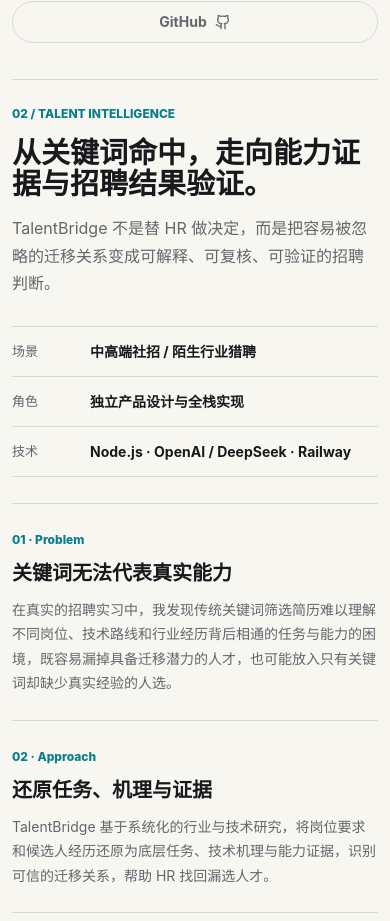
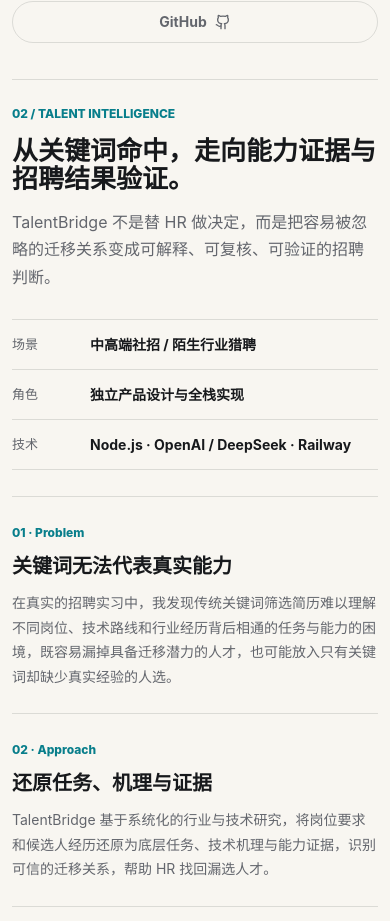
Before and after one commit to afterDDL/personal-website, a React (Vite) app: page / in a window 390 px wide. Shown: the part 7112-8033 px from the top of the page. Built offline with nearby package versions, Linux system fonts and the light colour scheme.

Commit message:
Reduce TalentBridge statement size

```diff
--- a/src/styles.css
+++ b/src/styles.css
@@ -857,7 +857,7 @@
 .talent-intro h3 {
   max-width: 800px;
   margin: 0 0 16px;
-  font-size: clamp(32px, 4.5vw, 54px);
+  font-size: clamp(28px, 3.6vw, 44px);
   line-height: 1.08;
 }
 
@@ -1608,7 +1608,7 @@
   }
 
   .talent-intro h3 {
-    font-size: 29px;
+    font-size: 26px;
   }
 
   .talent-intro p {
```
